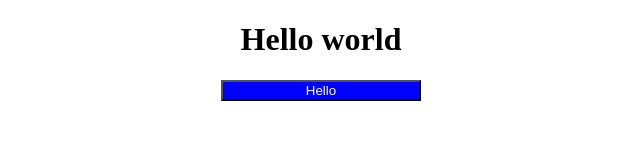
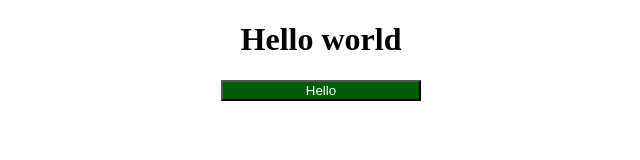
Before and after one commit to ayoubhayda/testrepo, a plain HTML site: page index.html in a window 1280 px wide. Shown: the whole page, without its empty margins (319-959 px from the left). Drawn offline with Linux system fonts and the light colour scheme.

Commit message:
change bg btn blue to green

```diff
--- a/style.css
+++ b/style.css
@@ -1,5 +1,5 @@
 button{
-    background-color: blue;
+    background-color: rgb(0, 93, 6);
     color: white;
     width: 200px;
     cursor: pointer;
```
